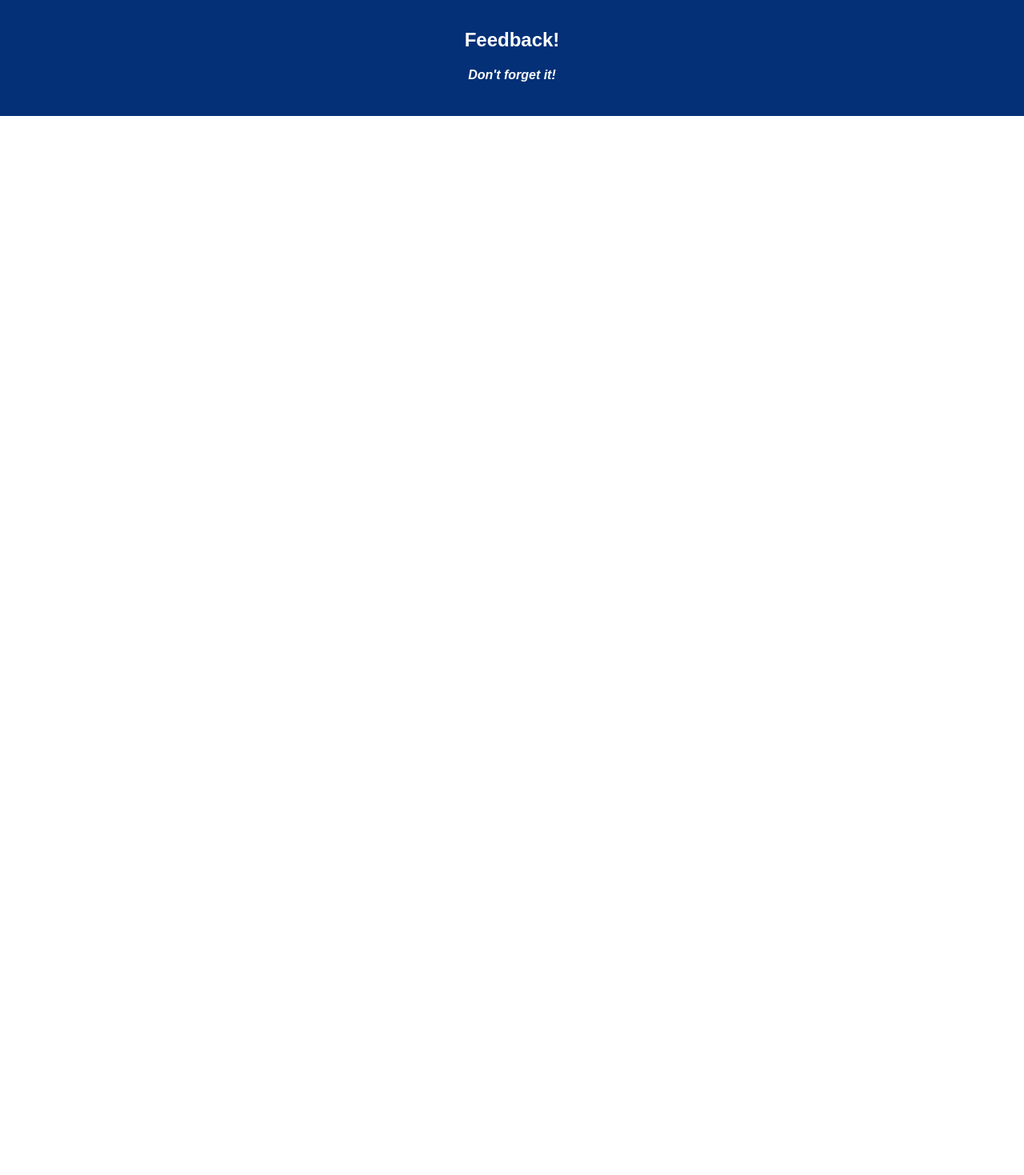
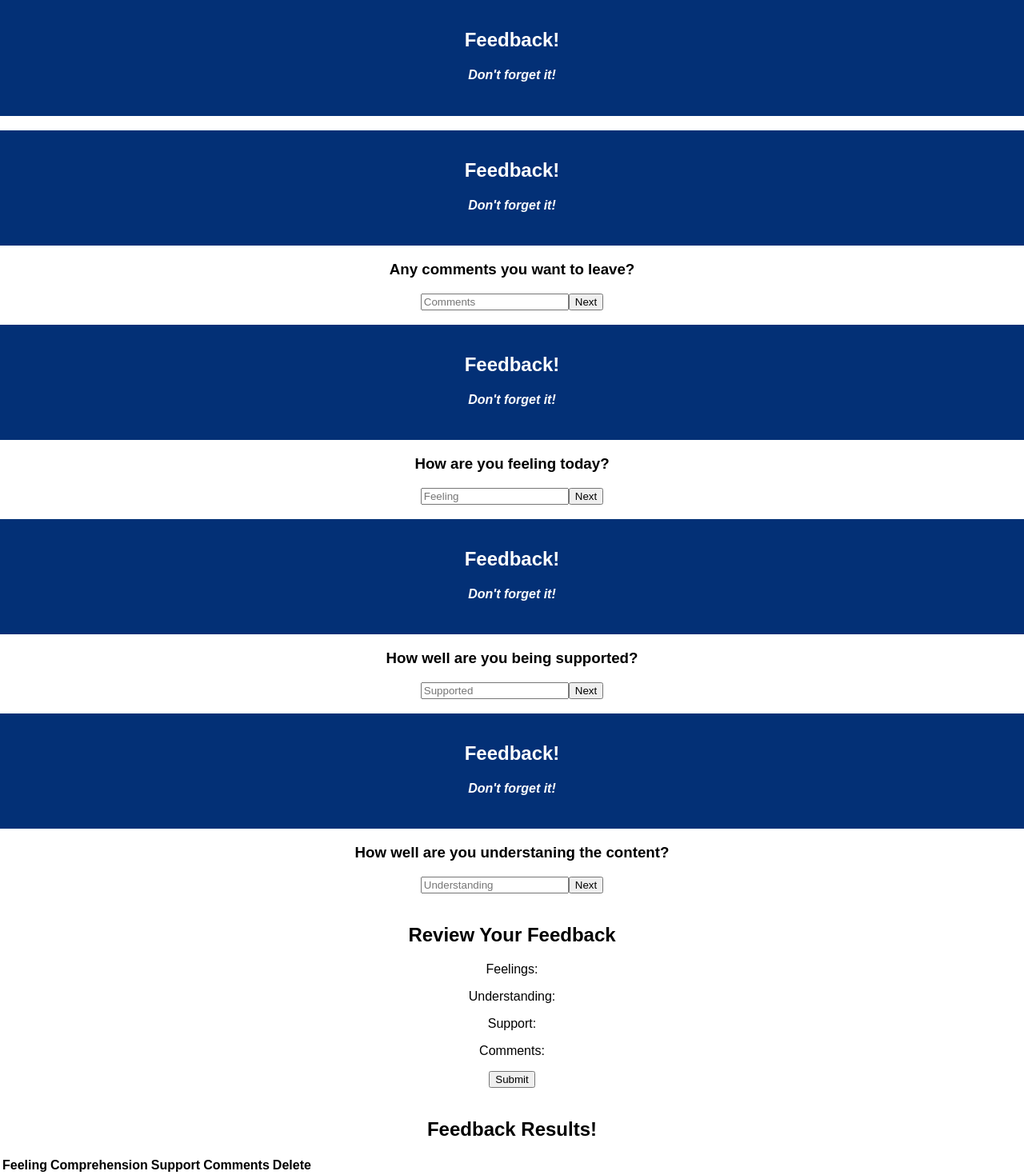
Before and after one commit to cmdornfeld/redux-feedback-loop, a React (Create React App) app: page / in a window 1280 px wide. Shown: the whole page at 80% size. Before the commit the page ends 800 px from the top, so only its background shows below. Built offline with nearby package versions, Linux system fonts and the light colour scheme.

Commit message:
added Review and Admin components and added skeleton to each component

```diff
--- /dev/null
+++ b/src/components/Admin/Admin.js
@@ -0,0 +1,33 @@
+import React, {Component} from 'react';
+
+class Admin extends Component {
+    render() {
+        return (
+            <>
+                <div>
+                    <header>
+                        <h2>Feedback Results!</h2>
+                    </header>
+                </div>
+                <div>
+                    <table>
+                        <thead>
+                            <tr>
+                                <th>Feeling</th>
+                                <th>Comprehension</th>
+                                <th>Support</th>
+                                <th>Comments</th>
+                                <th>Delete</th>
+                            </tr>
+                        </thead>
+                        <tbody>
+
+                        </tbody>
+                    </table>
+                </div>
+            </>
+        )
+    }
+}
+
+export default Admin;
--- a/src/components/App/App.js
+++ b/src/components/App/App.js
@@ -3,6 +3,12 @@ import axios from 'axios';
 import './App.css';
 
 import Header from '../Header/Header';
+import Comments from '../Comments/Comments';
+import Feeling from '../Feeling/Feeling';
+import Supported from '../Supported/Supported';
+import Understanding from '../Understanding/Understanding';
+import Review from '../Review/Review';
+import Admin from '../Admin/Admin';
 
 class App extends Component {
   render() {
@@ -10,6 +16,17 @@ class App extends Component {
       <div className="App">
         <Header />
         <br/>
+        <Comments />
+        <br/>
+        <Feeling />
+        <br/>
+        <Supported />
+        <br/>
+        <Understanding />
+        <br/>
+        <Review />
+        <br/>
+        <Admin />
       </div>
     );
   }
--- a/src/components/Comments/Comments.js
+++ b/src/components/Comments/Comments.js
@@ -0,0 +1,22 @@
+import React, {Component} from 'react';
+
+import Header from '../Header/Header';
+
+class Comments extends Component {
+    render() {
+        return (
+            <>
+                <Header />
+                <div>
+                    <form>
+                        <h3>Any comments you want to leave?</h3>
+                        <input label="comments" type="text" placeholder="Comments" />
+                        <button>Next</button>
+                    </form>
+                </div>
+            </>
+        )
+    }
+}
+
+export default Comments;
--- a/src/components/Feeling/Feeling.js
+++ b/src/components/Feeling/Feeling.js
@@ -0,0 +1,22 @@
+import React, {Component} from 'react';
+
+import Header from '../Header/Header';
+
+class Feeling extends Component {
+    render() {
+        return (
+            <>
+                <Header />
+                <div>
+                    <form>
+                        <h3>How are you feeling today?</h3>
+                        <input label="Feeling" type="number" placeholder="Feeling" />
+                        <button>Next</button>
+                    </form>
+                </div>
+            </>
+        )
+    }
+}
+
+export default Feeling;
--- a/src/components/Header/Header.js
+++ b/src/components/Header/Header.js
@@ -1,3 +1,6 @@
+// Every page uses this header (except admin)
+// Created component to reuse it and will import into each form page
+
 import React, {Component} from 'react';
 
 class Header extends Component {
--- /dev/null
+++ b/src/components/Review/Review.js
@@ -0,0 +1,18 @@
+import React, {Component} from 'react';
+
+class Review extends Component {
+    render() {
+        return (
+            <div>
+                <h2>Review Your Feedback</h2>
+                <p>Feelings: </p>
+                <p>Understanding: </p>
+                <p>Support: </p>
+                <p>Comments: </p>
+                <button>Submit</button>
+            </div>
+        )
+    }
+}
+
+export default Review;
--- a/src/components/Supported/Supported.js
+++ b/src/components/Supported/Supported.js
@@ -0,0 +1,22 @@
+import React, {Component} from 'react';
+
+import Header from '../Header/Header';
+
+class Supported extends Component {
+    render() {
+        return (
+            <>
+                <Header />
+                <div>
+                    <form>
+                        <h3>How well are you being supported?</h3>
+                        <input label="supported" type="number" placeholder="Supported" />
+                        <button>Next</button>
+                    </form>
+                </div>
+            </>
+        )
+    }
+}
+
+export default Supported;
--- a/src/components/Understanding/Understanding.js
+++ b/src/components/Understanding/Understanding.js
@@ -0,0 +1,22 @@
+import React, {Component} from 'react';
+
+import Header from '../Header/Header';
+
+class Understanding extends Component {
+    render() {
+        return (
+            <>
+                <Header />
+                <div>
+                    <form>
+                        <h3>How well are you understaning the content?</h3>
+                        <input label="understanding" type="number" placeholder="Understanding" />
+                        <button>Next</button>
+                    </form>
+                </div>
+            </>
+        )
+    }
+}
+
+export default Understanding;
```
